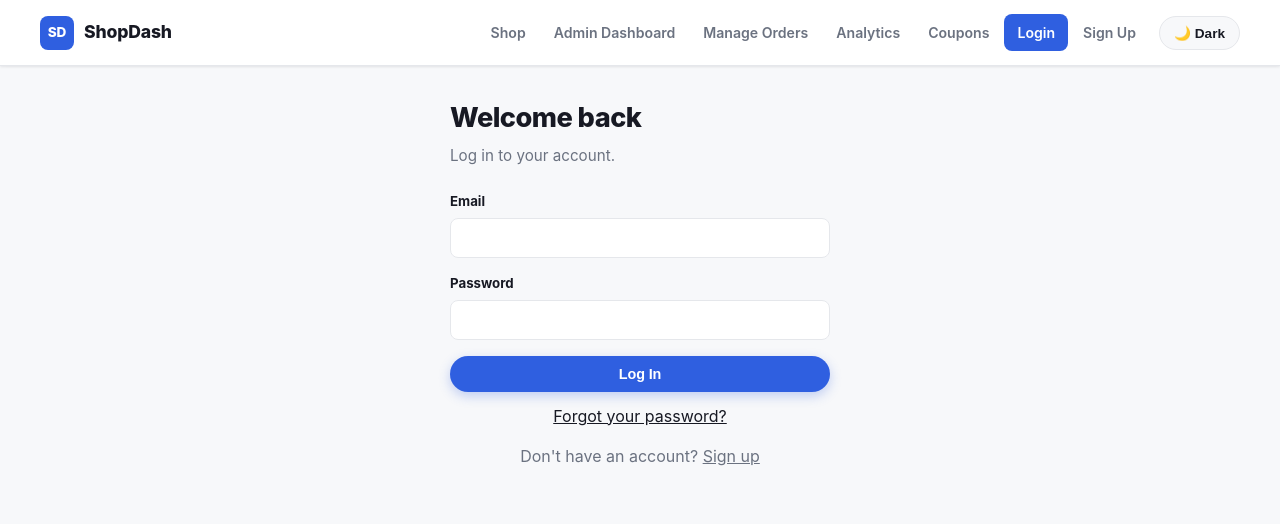
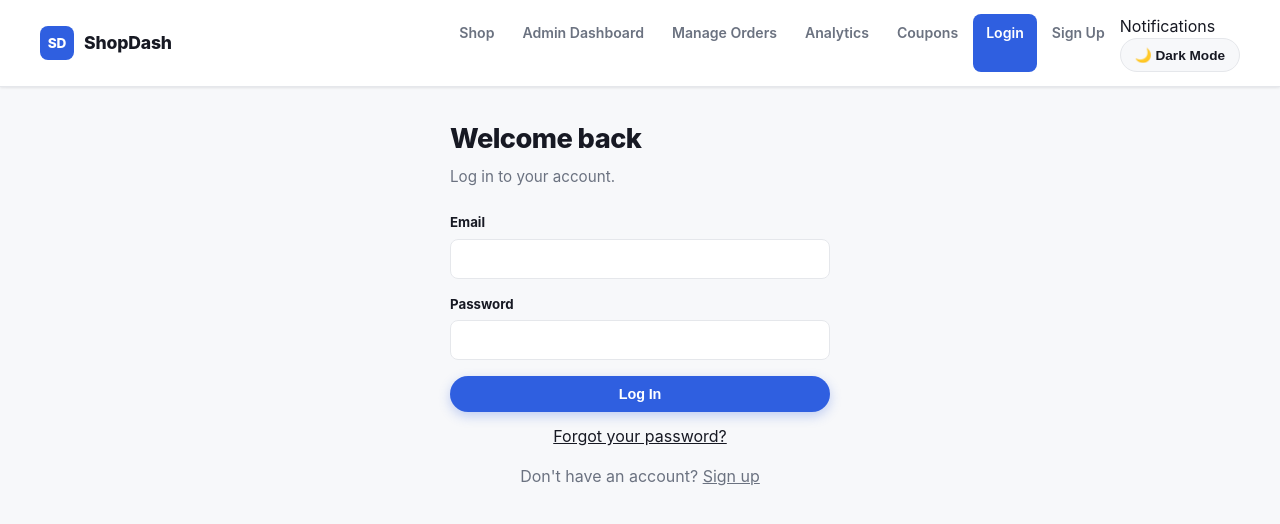
Before and after one commit to hussnainmughal123/Mern-e-commerce-, a React (Vite) app in the folder frontend/: page /login in a window 1280 px wide. Shown: the top 524 px of the page. Built offline with nearby package versions, Linux system fonts and the light colour scheme; no server answers.

Commit message:
Refactor Navbar component for better structure

```diff
--- a/frontend/src/components/Navbar.jsx
+++ b/frontend/src/components/Navbar.jsx
@@ -26,6 +26,13 @@ const Navbar = ({ theme, onToggleTheme, isLoggedIn, onLogout }) => {
           <span>ShopDash</span>
         </div>
 
+        <div className="navbar-quick-actions">
+          {isLoggedIn && (
+            <NavLink to="/cart" className="navbar-cart-link" onClick={closeMenu}>
+              🛒{cart.itemCount > 0 ? <span className="navbar-cart-count">{cart.itemCount}</span> : null}
+            </NavLink>
+          )}
+
           <button
             type="button"
             className="hamburger-btn"
@@ -37,65 +44,73 @@ const Navbar = ({ theme, onToggleTheme, isLoggedIn, onLogout }) => {
             <span />
             <span />
           </button>
+        </div>
 
         <div className="navbar-right">
-          <nav className={`nav-links ${menuOpen ? 'open' : ''}`} onClick={closeMenu}>
-            <NavLink to="/" end className={({ isActive }) => (isActive ? 'active' : '')}>
+          <nav className={`nav-links ${menuOpen ? 'open' : ''}`}>
+            <NavLink to="/" end className={({ isActive }) => (isActive ? 'active' : '')} onClick={closeMenu}>
               Shop
             </NavLink>
-            <NavLink to="/admin" className={({ isActive }) => (isActive ? 'active' : '')}>
+            <NavLink to="/admin" className={({ isActive }) => (isActive ? 'active' : '')} onClick={closeMenu}>
               Admin Dashboard
             </NavLink>
-            <NavLink to="/admin/orders" className={({ isActive }) => (isActive ? 'active' : '')}>
+            <NavLink to="/admin/orders" className={({ isActive }) => (isActive ? 'active' : '')} onClick={closeMenu}>
               Manage Orders
             </NavLink>
-            <NavLink to="/admin/analytics" className={({ isActive }) => (isActive ? 'active' : '')}>
+            <NavLink to="/admin/analytics" className={({ isActive }) => (isActive ? 'active' : '')} onClick={closeMenu}>
               Analytics
             </NavLink>
-            <NavLink to="/admin/coupons" className={({ isActive }) => (isActive ? 'active' : '')}>
+            <NavLink to="/admin/coupons" className={({ isActive }) => (isActive ? 'active' : '')} onClick={closeMenu}>
               Coupons
             </NavLink>
             {isLoggedIn && (
               <>
-                <NavLink to="/wishlist" className={({ isActive }) => (isActive ? 'active' : '')}>
+                <NavLink to="/wishlist" className={({ isActive }) => (isActive ? 'active' : '')} onClick={closeMenu}>
                   Wishlist{wishlist.items.length > 0 ? ` (${wishlist.items.length})` : ''}
                 </NavLink>
-                <NavLink to="/cart" className={({ isActive }) => (isActive ? 'active' : '')}>
-                  Cart{cart.itemCount > 0 ? ` (${cart.itemCount})` : ''}
-                </NavLink>
-                <NavLink to="/orders" className={({ isActive }) => (isActive ? 'active' : '')}>
+                <NavLink to="/orders" className={({ isActive }) => (isActive ? 'active' : '')} onClick={closeMenu}>
                   Orders
                 </NavLink>
-                <NavLink to="/profile" className={({ isActive }) => (isActive ? 'active' : '')}>
+                <NavLink to="/profile" className={({ isActive }) => (isActive ? 'active' : '')} onClick={closeMenu}>
                   Profile
                 </NavLink>
               </>
             )}
             {!isLoggedIn && (
               <>
-                <NavLink to="/login" className={({ isActive }) => (isActive ? 'active' : '')}>
+                <NavLink to="/login" className={({ isActive }) => (isActive ? 'active' : '')} onClick={closeMenu}>
                   Login
                 </NavLink>
-                <NavLink to="/signup" className={({ isActive }) => (isActive ? 'active' : '')}>
+                <NavLink to="/signup" className={({ isActive }) => (isActive ? 'active' : '')} onClick={closeMenu}>
                   Sign Up
                 </NavLink>
               </>
             )}
-          </nav>
+
+            <div className="nav-links-extra">
+              <div className="nav-links-extra-item">
                 <NotificationBell isLoggedIn={isLoggedIn} />
+                <span>Notifications</span>
+              </div>
+              <button
+                type="button"
+                className="theme-toggle nav-links-extra-full"
+                onClick={onToggleTheme}
+                aria-label="Toggle dark mode"
+              >
+                {theme === 'light' ? '🌙 Dark Mode' : '☀️ Light Mode'}
+              </button>
               {isLoggedIn && (
-            <button type="button" className="btn btn-secondary btn-small" onClick={handleLogout}>
+                <button
+                  type="button"
+                  className="btn btn-secondary btn-small nav-links-extra-full"
+                  onClick={handleLogout}
+                >
                   Logout
                 </button>
               )}
-          <button
-            type="button"
-            className="theme-toggle"
-            onClick={onToggleTheme}
-            aria-label="Toggle dark mode"
-          >
-            {theme === 'light' ? '🌙 Dark' : '☀️ Light'}
-          </button>
+            </div>
+          </nav>
         </div>
       </div>
     </header>
```
Lines whose indentation alone changed are shown as unchanged.
